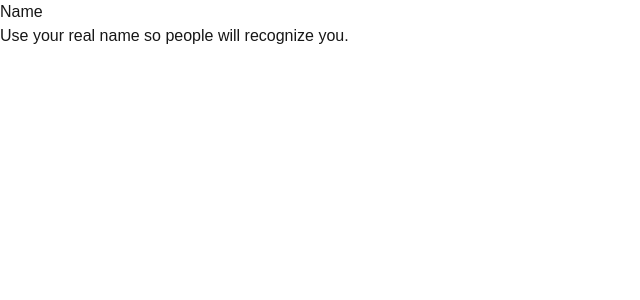
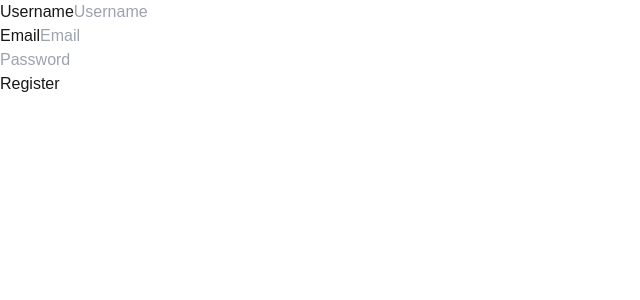
Before and after one commit to mfaizshahid/bb-blog-frontend, a Next.js app: page /auth/register in a window 1280 px wide. Shown: the top 300 px of the page, without its empty margins (0-640 px from the left). Built offline with nearby package versions, Linux system fonts and the light colour scheme.

Commit message:
chore: register page api

```diff
--- a/package.json
+++ b/package.json
@@ -17,7 +17,8 @@
     "formik": "^2.4.6",
     "next": "15.1.6",
     "react": "^19.0.0",
-    "react-dom": "^19.0.0"
+    "react-dom": "^19.0.0",
+    "yup": "^1.6.1"
   },
   "devDependencies": {
     "@eslint/eslintrc": "^3",
--- a/src/app/auth/register/page.tsx
+++ b/src/app/auth/register/page.tsx
@@ -1,27 +1,88 @@
-import Form from "next/form";
-import { Description, Field, Input, Label } from "@headlessui/react";
+"use client";
+import { Field, Input, Label } from "@headlessui/react";
 import clsx from "clsx";
+import { useFormik } from "formik";
+import { IAuth } from "@/interfaces";
+import * as Yup from "yup";
 
-export default function Home() {
+const SignupSchema = Yup.object().shape({
+  username: Yup.string()
+    .min(2, "Too Short!")
+    .max(50, "Too Long!")
+    .required("Required"),
+  email: Yup.string().email("Invalid email").required("Required"),
+  password: Yup.string().min(8, "Too Short!").required("Required").max(16),
+});
+export default function Register() {
+  const registerForm = useFormik<IAuth.RegisterApiPayload>({
+    initialValues: {
+      username: "",
+      email: "",
+      password: "",
+    },
+    validationSchema: SignupSchema,
+    validateOnChange: true,
+    validateOnBlur: true,
+    onSubmit: (values) => {
+      console.log(values);
+    },
+  });
   return (
     <div className="grid grid-rows-[20px_1fr_20px] items-center justify-items-center min-h-screen p-8 pb-20 gap-16 sm:p-20 font-[family-name:var(--font-geist-sans)]">
       <main className="flex flex-col gap-8 row-start-2 items-center sm:items-start">
-        <Form action="" className="flex flex-col gap-4">
-          <Field>
-            <Label className="text-sm/6 font-medium text-white">Name</Label>
-            <Description className="text-sm/6 text-white/50">
-              Use your real name so people will recognize you.
-            </Description>
+        <form
+          onSubmit={registerForm.handleSubmit}
+          className="flex flex-col gap-4"
+        >
+          <Field className="mb-5">
+            <Label className="text-sm/6 font-medium">Username</Label>
             <Input
-              className={clsx(
-                "mt-3 block w-full rounded-lg border-none bg-white/5 py-1.5 px-3 text-sm/6 text-white",
-                "focus:outline-none data-[focus]:outline-2 data-[focus]:-outline-offset-2 data-[focus]:outline-white/25"
-              )}
+              name="username"
+              type="text"
+              placeholder="Username"
+              className="mt-1 block w-full rounded-lg border  py-1.5 px-3"
+              onChange={registerForm.handleChange}
+              value={registerForm.values.username}
             />
           </Field>
-          <Input name="email" type="email" />
-          <Input name="password" type="password" />
-        </Form>
+          <Field className="mb-5">
+            <Label className="text-sm/6 font-medium">Email</Label>
+            <Input
+              name="email"
+              type="email"
+              placeholder="Email"
+              className="mt-1 block w-full rounded-lg border  py-1.5 px-3"
+              onChange={registerForm.handleChange}
+              value={registerForm.values.email}
+            />
+          </Field>
+          <Field className="mb-5">
+            <Label className="text-sm/6 font-medium">
+              {registerForm.errors.password}
+            </Label>
+            <Input
+              placeholder="Password"
+              name="password"
+              type="password"
+              className="mt-1 block w-full rounded-lg border  py-1.5 px-3"
+              onChange={registerForm.handleChange}
+              value={registerForm.values.password}
+            />
+          </Field>
+          <button
+            type="submit"
+            className={clsx(
+              "bg-black text-white py-2.5 px-5 rounded-lg font-medium",
+              {
+                "cursor-not-allowed bg-gray-300 text-black":
+                  !registerForm.isValid,
+              }
+            )}
+            disabled={!registerForm.isValid}
+          >
+            Register
+          </button>
+        </form>
       </main>
     </div>
   );
```
Also changed, not shown: 1 other file (tests, documents, lock files or other folders).
